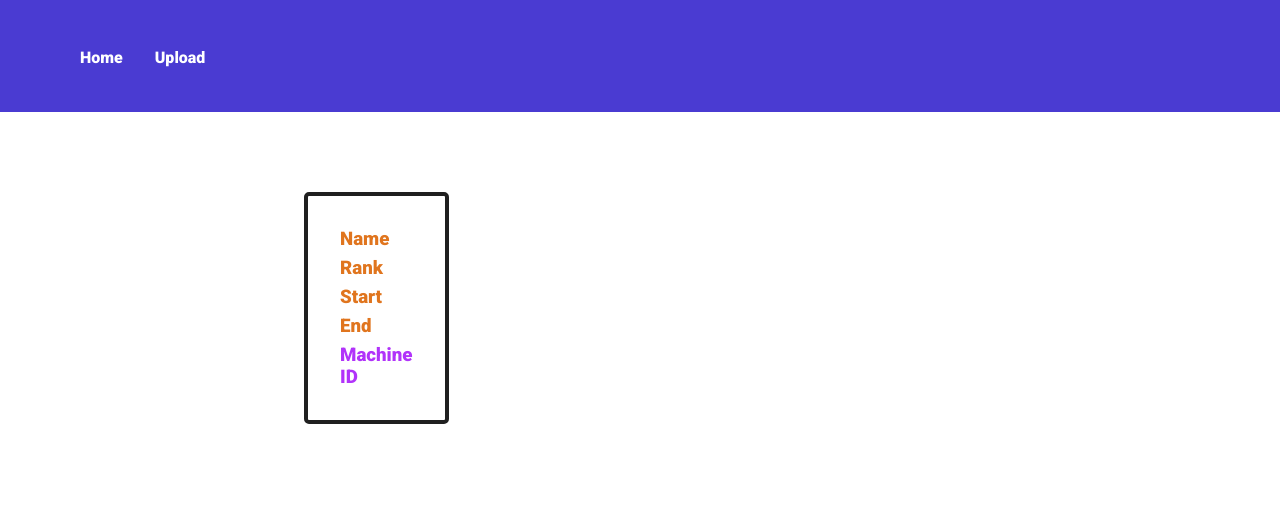
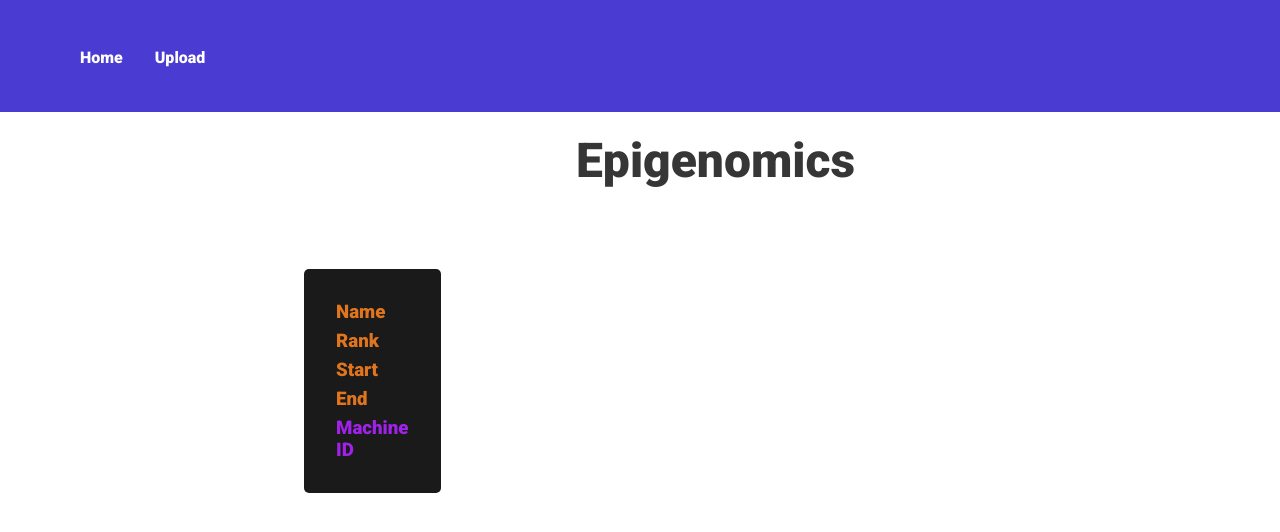
Before and after one commit to cloud-np/Task-Scheduling-Visualizer, a website built with Parcel: page index.html in a window 1280 px wide. Built offline with nearby package versions, Linux system fonts and the light colour scheme; what gojs would draw is missing.

Commit message:
Fixed some UI

```diff
--- a/app.js
+++ b/app.js
@@ -1,6 +1,7 @@
-// import workflowFile from "./data/epigenomics-workflow.js";
-// import workflowFile from "./data/cycles_50.js";
+// import workflowFile from "./data/cycles_50";
 import workflowFile from "./data/epigenomics_workflow.js";
+// import workflowFile from "./data/seismology_50.js";
+
 import go from "gojs";
 import colorTasks from "./colours";
 
@@ -16,6 +17,7 @@ const getIDFromName = (str) => {
 };
 
 let workflowType = workflowFile.name.split("-")[0].toLowerCase();
+document.getElementById("title").innerText = workflowType;
 let tasks = [];
 let edges = [];
 
--- a/index.html
+++ b/index.html
@@ -12,10 +12,11 @@
             <ul class="navBar__nav">
                 <li>Home</li>
                 <li>Upload</li>
-                <li> </li>
+                <li></li>
                 <li> </li>
             </ul>
         </div>
+        <h2 id="title">ok</h2>
     </header>
     <div class="mainCont">
         <div class="showNode">
--- a/styles.css
+++ b/styles.css
@@ -8,6 +8,16 @@
 h3 {
     display: block;
     font-family: 'Roboto', sans-serif;
+}
+
+#title{
+    margin-left: 45%;
+    margin-top: 20px;
+    padding: 0;
+    font-size: 3rem;
+    text-transform: capitalize;
+    font-family: 'Roboto';
+    color:rgb(54, 54, 54)
 }
 
 h3 {
@@ -41,12 +51,13 @@ h3 {
 
 .showNode span {
     font-weight: 400;
-    color: black;
+    color: white;
 }
 
 .showNode {
     margin-left: 4rem;
-    border: 4px solid rgb(32, 32, 32);
+    /* border: 4px solid rgb(32, 32, 32); */
+    background-color: rgb(26, 26, 26);
     border-radius: 5px;
     padding: 2rem;
     display: flex;
```
